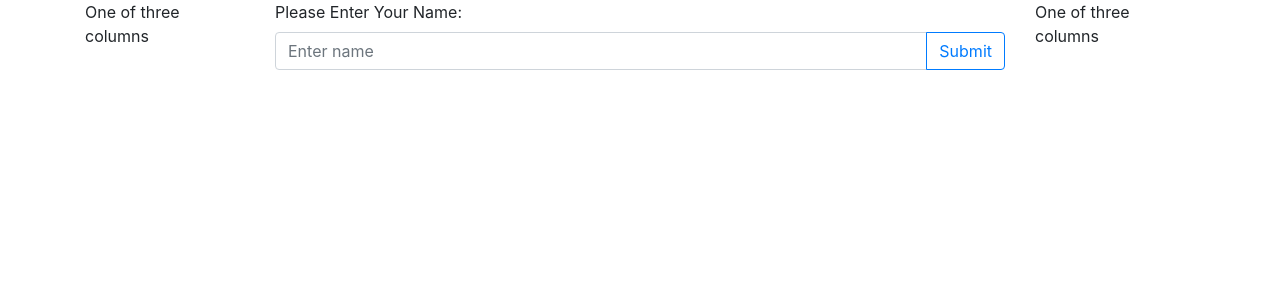
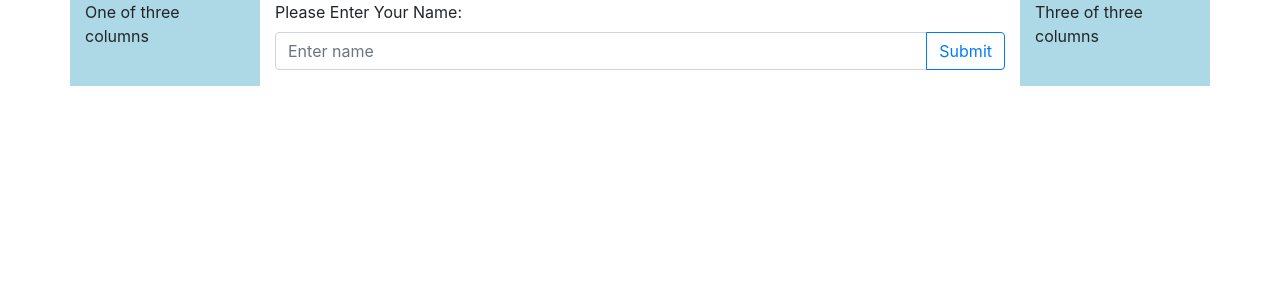
Before and after one commit to wassimkha/mcwics-2020, a Node server app: page / in a window 1280 px wide. Shown: the part 56-356 px from the top of the page. Run offline with Node 20, Linux system fonts and the light colour scheme.

Commit message:
css changes

```diff
--- a/public/css/main.css
+++ b/public/css/main.css
@@ -1,3 +1,12 @@
-.main {
-    background-color: red;
+body {
+    height: 100%;
 }
+
+
+.left-panel_container {
+    background-color: lightblue;
+}
+
+.right-panel_container {
+    background-color: lightblue;
+}
--- a/views/index.ejs
+++ b/views/index.ejs
@@ -16,18 +16,6 @@
 </head>
 <body>
 
-    <!-- NAVBAR -->
-    <!-- <nav class="navbar navbar-dark bg-primary">
-        <a class="navbar-brand" href="#">App Name / Logo</a>
-
-        <ul class="nav">
-                <a class="nav-link nav-item active" href="#">Home</a>
-                <a class="nav-link nav-item active" href="#">Login</a>
-                <a class="nav-link nav-item active" href="#">Sign up</a>
-
-        </ul>
-
-    </nav> -->
     <nav class="navbar navbar-expand-lg navbar-dark bg-primary">
         <a class="navbar-brand" href="#">Navbar</a>
         <button class="navbar-toggler" type="button" data-toggle="collapse" data-target="#navbarNav" aria-controls="navbarNav" aria-expanded="false" aria-label="Toggle navigation">
@@ -51,12 +39,14 @@
         </div>
       </nav>
 
-      <div class="container">
-        <div class="row">
-          <div class="col-2">
+      <div class="container full-height">
+        <div class="row full-height">
+
+          <div class="col-2 left-panel_container full-height"> <!-- LEFT PANEL -->
             One of three columns
           </div>
-          <div class="col-8">
+
+          <div class="col-8"> <!-- MAIN -->
             <form action="/home" method="POST">
                 <div class="form-group">
                   <label for="name">Please Enter Your Name:</label>
@@ -70,9 +60,12 @@
                 </div>
               </form>
           </div>
-          <div class="col-2">
-            One of three columns
+
+
+          <div class="col-2 right-panel_container"> <!-- LEFT PANEL -->
+            Three of three columns
           </div>
+
         </div>
       </div>
 
```
